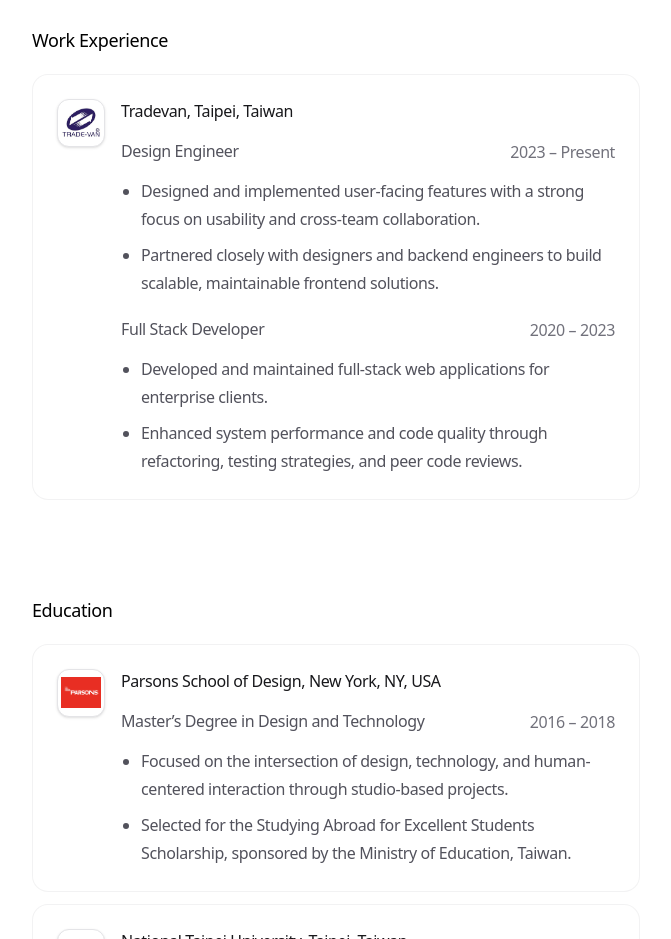
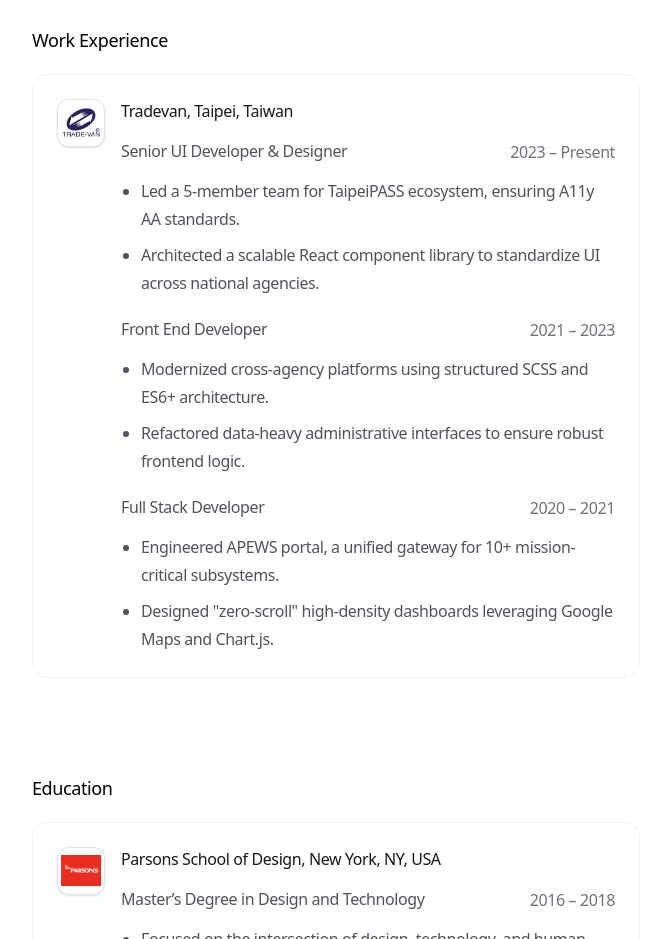
Before and after one commit to hsuanlin-dev/hsuanlin-portfolio, a Next.js app: page / in a window 1280 px wide. Shown: the part 1400-2339 px from the top of the page, without its empty margins (304-975 px from the left). Built offline with nearby package versions, Linux system fonts and the light colour scheme.

Commit message:
feat: align work experience with resume and simplify for UI

```diff
--- a/app/data.ts
+++ b/app/data.ts
@@ -124,19 +124,37 @@ export const WORK_EXPERIENCE: WorkExperience[] = [
     roles: [
       {
         title: {
-          en: 'Design Engineer',
-          zh: '設計工程師',
+          en: 'Senior UI Developer & Designer',
+          zh: '資深 UI 開發工程師與設計師',
         },
         start: '2023',
         end: 'Present',
         highlights: {
           en: [
-            'Designed and implemented user-facing features with a strong focus on usability and cross-team collaboration.',
-            'Partnered closely with designers and backend engineers to build scalable, maintainable frontend solutions.',
+            'Led a 5-member team for TaipeiPASS ecosystem, ensuring A11y AA standards.',
+            'Architected a scalable React component library to standardize UI across national agencies.',
           ],
           zh: [
-            '設計並實作面向使用者的產品功能，重視易用性與跨團隊協作。',
-            '與設計師及後端工程師緊密合作，打造可擴充且易維護的前端解決方案。',
+            '帶領 5 人團隊主導台北通數位系統，落實 A11y AA 無障礙標準。',
+            '為國家機關架構可擴充的 React 組件庫，實現跨單位 UI 標準化。',
+          ],
+        },
+      },
+      {
+        title: {
+          en: 'Front End Developer',
+          zh: '前端網頁工程師',
+        },
+        start: '2021',
+        end: '2023',
+        highlights: {
+          en: [
+            'Modernized cross-agency platforms using structured SCSS and ES6+ architecture.',
+            'Refactored data-heavy administrative interfaces to ensure robust frontend logic.',
+          ],
+          zh: [
+            '運用結構化 SCSS 與 ES6+ 架構，推動跨部會平台現代化。',
+            '重構高複雜度的數據管理介面，提升前端邏輯穩定性與維護效率。',
           ],
         },
       },
@@ -146,15 +164,15 @@ export const WORK_EXPERIENCE: WorkExperience[] = [
           zh: '全端工程師',
         },
         start: '2020',
-        end: '2023',
+        end: '2021',
         highlights: {
           en: [
-            'Developed and maintained full-stack web applications for enterprise clients.',
-            'Enhanced system performance and code quality through refactoring, testing strategies, and peer code reviews.',
+            'Engineered APEWS portal, a unified gateway for 10+ mission-critical subsystems.',
+            'Designed "zero-scroll" high-density dashboards leveraging Google Maps and Chart.js.',
           ],
           zh: [
-            '為企業客戶開發並維護全端網頁應用系統。',
-            '透過重構、測試策略與同儕程式碼審查，提升系統效能與程式碼品質。',
+            '開發 APEWS 門戶系統，統一整合 10 個以上國家級關鍵子系統。',
+            '利用 Maps 與 Chart.js 設計零捲動高密度即時監控儀表板。',
           ],
         },
       },
```
